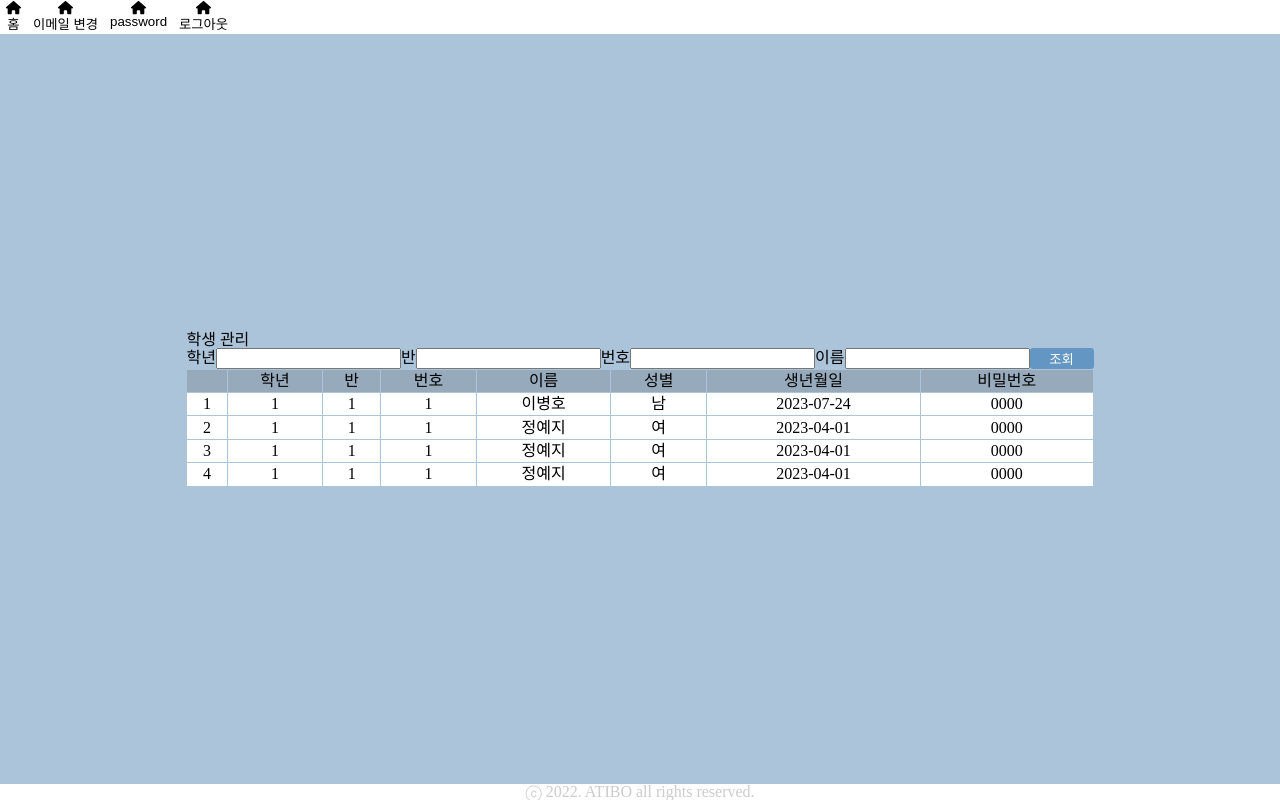
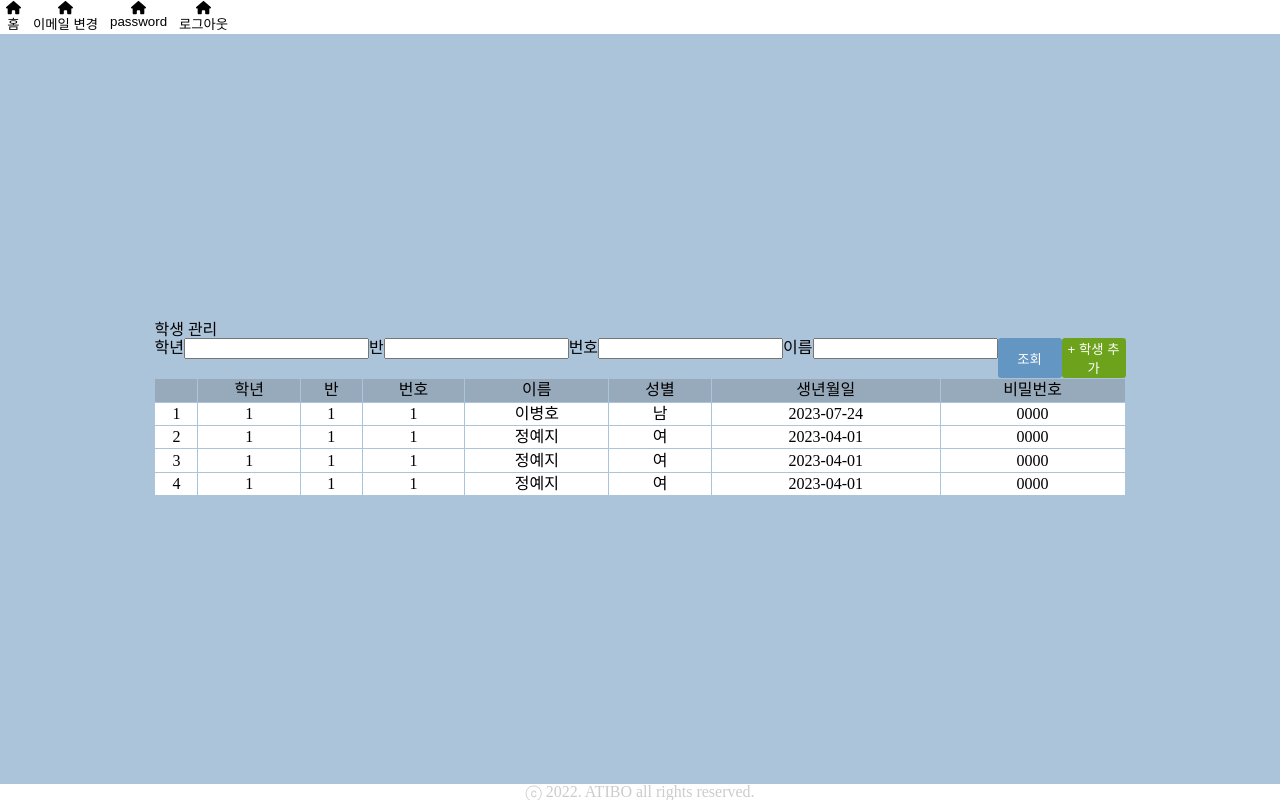
Before and after one commit to student-inbody-kiosk/ATIBO, a Vue app in the folder frontend/: page /admin/student in a window 1280 px wide. Built offline with nearby package versions, Linux system fonts and the light colour scheme.

Commit message:
FE:rename: modify file name - from StudentLabel to StudentDataLabel - from StudentLabelData to StudentData

```diff
--- /dev/null
+++ b/frontend/src/components/admin/StudentDataLabel.vue
@@ -0,0 +1,27 @@
+<script setup lang="ts"></script>
+
+<template>
+    <thead>
+        <tr class="student-data-label">
+            <th class="student-data-label__content"></th>
+            <th class="student-data-label__content">학년</th>
+            <th class="student-data-label__content">반</th>
+            <th class="student-data-label__content">번호</th>
+            <th class="student-data-label__content">이름</th>
+            <th class="student-data-label__content">성별</th>
+            <th class="student-data-label__content">생년월일</th>
+            <th class="student-data-label__content">비밀번호</th>
+        </tr>
+    </thead>
+</template>
+
+<style lang="scss" scoped>
+.student-data-label {
+    background-color: $gray-opacity;
+}
+
+.student-data-label__content {
+    padding: 0.2rem;
+    border: 0.1rem solid $admin-secondary;
+}
+</style>
--- a/frontend/src/components/admin/StudentLabel.vue
+++ /dev/null
@@ -1,27 +0,0 @@
-<script setup lang="ts"></script>
-
-<template>
-    <thead>
-        <tr class="student-label">
-            <th class="student-label__content"></th>
-            <th class="student-label__content">학년</th>
-            <th class="student-label__content">반</th>
-            <th class="student-label__content">번호</th>
-            <th class="student-label__content">이름</th>
-            <th class="student-label__content">성별</th>
-            <th class="student-label__content">생년월일</th>
-            <th class="student-label__content">비밀번호</th>
-        </tr>
-    </thead>
-</template>
-
-<style lang="scss" scoped>
-.student-label {
-    background-color: $gray-opacity;
-}
-
-.student-label__content {
-    padding: 0.2rem;
-    border: 0.1rem solid $admin-secondary;
-}
-</style>
--- a/frontend/src/router/index.ts
+++ b/frontend/src/router/index.ts
@@ -10,6 +10,7 @@ import AdmView from '@/views/admin/AdmView.vue';
 import AdmIndexView from '@/views/admin/AdmIndexView.vue';
 import AdmMainView from '@/views/admin/AdmMainView.vue';
 import AdmStudentView from '@/views/admin/AdmStudentView.vue';
+import AdmStudentCreateView from '@/views/admin/AdmStudentCreateView.vue';
 import AdmAttendView from '@/views/admin/AdmAttendView.vue';
 import AdmInbodyView from '@/views/admin/AdmInbodyView.vue';
 
@@ -65,6 +66,11 @@ const router = createRouter({
                     component: AdmStudentView,
                 },
                 {
+                    path: 'student/create',
+                    name: 'admin-student-create',
+                    component: AdmStudentCreateView,
+                },
+                {
                     path: 'attend',
                     name: 'admin-attend',
                     component: AdmAttendView,
--- /dev/null
+++ b/frontend/src/views/admin/AdmStudentCreateView.vue
@@ -0,0 +1,10 @@
+<script setup lang="ts"></script>
+
+<template>
+    <div class="admin-student-create">
+        <div class="admin-student__header">학생 수정</div>
+        <section></section>
+    </div>
+</template>
+
+<style lang="scss"></style>
--- a/frontend/src/views/admin/AdmStudentView.vue
+++ b/frontend/src/views/admin/AdmStudentView.vue
@@ -1,14 +1,13 @@
 <script setup lang="ts">
 import TheInput from '@/components/common/TheInput.vue';
 import TheButton from '@/components/common/TheButton.vue';
-import StudentLabel from '@/components/admin/StudentLabel.vue';
-import StudentLabelData from '@/components/admin/StudentLabelData.vue';
+import StudentDataLabel from '@/components/admin/StudentDataLabel.vue';
+import StudentData from '@/components/admin/StudentData.vue';
 
 import { ref } from 'vue';
 
 import { getStudents } from '@/apis/services/students';
 
-const studentLabel = ref<HTMLDivElement>();
 const grade = ref('');
 const room = ref('');
 const name = ref('');
@@ -104,11 +103,17 @@ const dummy = [
                 size="md"
                 emitMessage="submit"
                 @submit="handleSubmit" />
+            <TheButton
+                text="+ 학생 추가"
+                color="green"
+                size="md"
+                emitMessage="go-create"
+                @go-create="$router.push({ name: 'admin-student-create' })" />
         </section>
         <section>
             <table class="admin-student__table">
-                <StudentLabel />
-                <StudentLabelData
+                <StudentDataLabel />
+                <StudentData
                     v-for="(data, index) in dummy"
                     :key="data.id"
                     :id="index + 1"
```
Also changed, not shown: frontend/src/components/admin/StudentData.vue (renamed from frontend/src/components/admin/StudentLabelData.vue).
